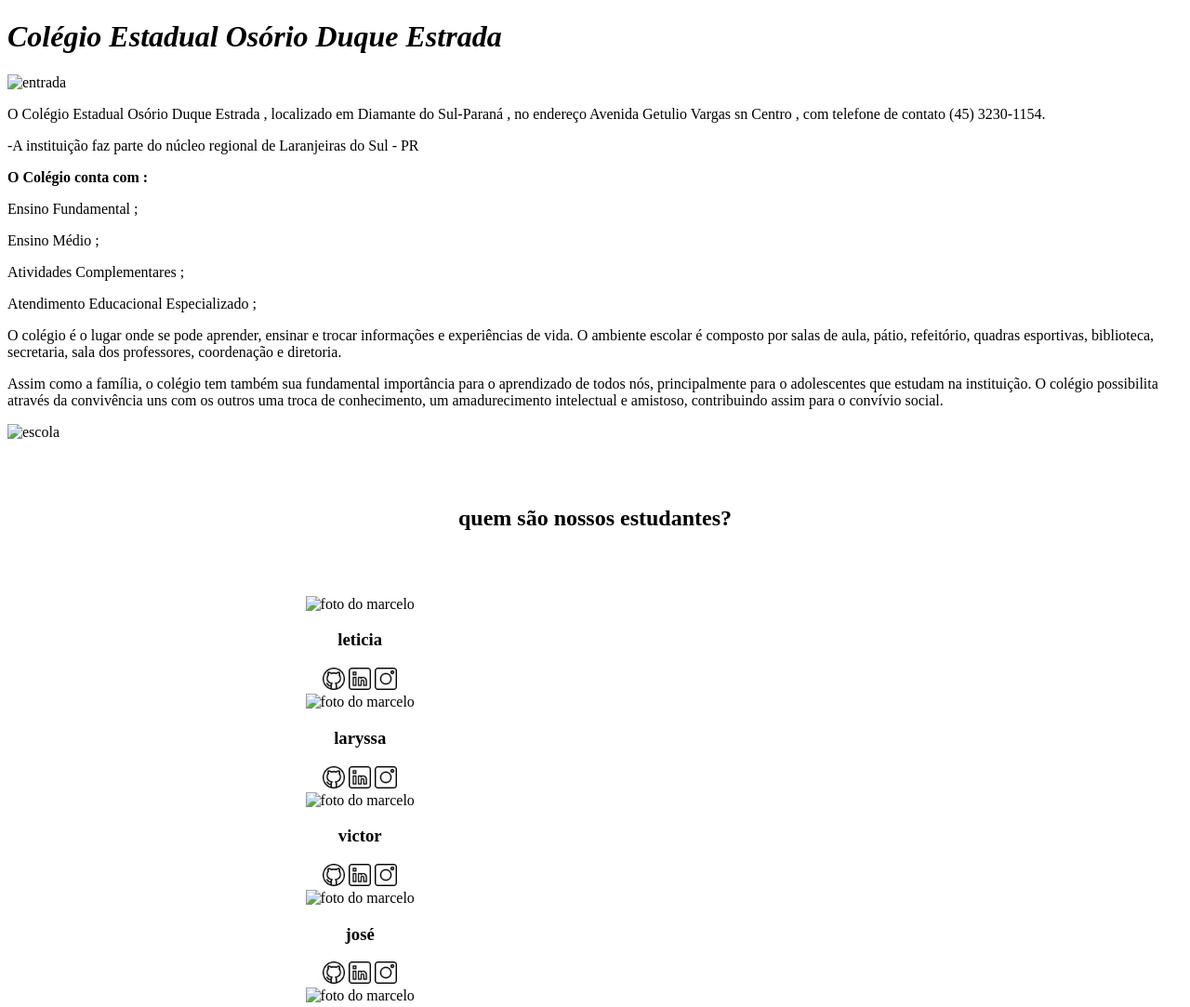
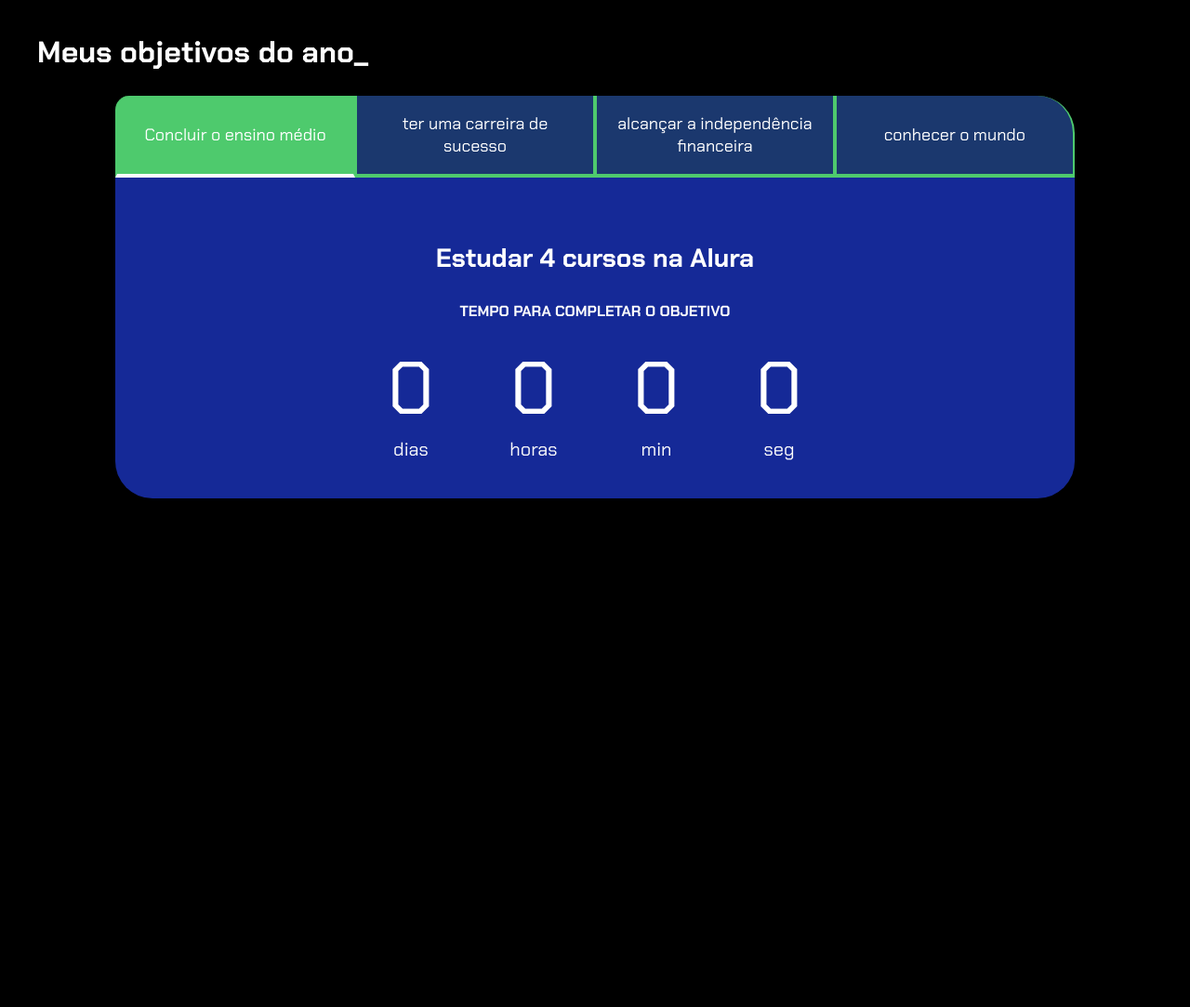
Before and after one commit to joaokauan2007/site-escola, a plain HTML site: page index.html in a window 1280 px wide. Shown: the top 1083 px of the page at 93% size. After the commit the page ends 800 px from the top, so only its background shows below. Drawn offline with Linux system fonts and the light colour scheme.

Commit message:
atualização 08/03/2024

```diff
--- a/index.html
+++ b/index.html
@@ -1,143 +1,116 @@
 <!DOCTYPE html>
-<html lang="en">
+<html lang="pt-br">
+
 <head>
     <meta charset="UTF-8">
-    <meta http-equiv="X-UA-Compatible" content="IE=edge">
     <meta name="viewport" content="width=device-width, initial-scale=1.0">
+    <title>Meus objetivos do ano</title>
     <link rel="stylesheet" href="style.css">
-    <title>Document</title>
 </head>
+
 <body>
+    <section class="conteudo-principal">
+        <h2 class="titulo-principal">Meus objetivos do ano<span>_</span></h2>
+        <div class="conteudo">
+            <div class="botoes">
+                <button class="botao ativo">Concluir o ensino médio</button>
+                <button class="botao">ter uma carreira de sucesso</button>
+                <button class="botao">alcançar a independência financeira</button>
+                <button class="botao">conhecer o mundo</button>
+            </div>
+            <div class="abas-textos">
+                <div class="aba-conteudo ativo">
+                    <h3 class="aba-conteudo-titulo-principal">Estudar 4 cursos na Alura</h3>
+                    <h4 class="aba-conteudo-titulo-secundario">Tempo para completar o objetivo</h4>
+                    <div class="contador">
+                        <div class="contador-digito">
+                            <p class="contador-digito-numero" id="dias0"></p>
+                            <p class="contador-digito-texto">dias</p>
+                        </div>
+                        <div class="contador-digito">
+                            <p class="contador-digito-numero" id="horas0"></p>
+                            <p class="contador-digito-texto">horas</p>
+                        </div>
+                        <div class="contador-digito">
+                            <p class="contador-digito-numero" id="min0"></p>
+                            <p class="contador-digito-texto">min</p>
+                        </div>
+                        <div class="contador-digito">
+                            <p class="contador-digito-numero" id="seg0"></p>
+                            <p class="contador-digito-texto">seg</p>
+                        </div>
+                    </div>
+                </div>
+                <div class="aba-conteudo">
+                    <h3 class="aba-conteudo-titulo-principal">Concluir o ensino médio</h3>
+                    <h4 class="aba-conteudo-titulo-secundario">Tempo para completar o objetivo</h4>
+                    <div class="contador">
+                        <div class="contador-digito">
+                            <p class="contador-digito-numero" id="dias1"></p>
+                            <p class="contador-digito-texto">dias</p>
+                        </div>
+                        <div class="contador-digito">
+                            <p class="contador-digito-numero" id="horas1"></p>
+                            <p class="contador-digito-texto">horas</p>
+                        </div>
+                        <div class="contador-digito">
+                            <p class="contador-digito-numero" id="min1"></p>
+                            <p class="contador-digito-texto">min</p>
+                        </div>
+                        <div class="contador-digito">
+                            <p class="contador-digito-numero" id="seg1"></p>
+                            <p class="contador-digito-texto">seg</p>
+                        </div>
+                    </div>
+                </div>
+                <div class="aba-conteudo">
+                    <h3 class="aba-conteudo-titulo-principal">Criar um portfolio com os meus 3 melhores projetos</h3>
+                    <h4 class="aba-conteudo-titulo-secundario">Tempo para completar o objetivo</h4>
+                    <div class="contador">
+                        <div class="contador-digito">
+                            <p class="contador-digito-numero" id="dias2"></p>
+                            <p class="contador-digito-texto">dias</p>
+                        </div>
+                        <div class="contador-digito">
+                            <p class="contador-digito-numero" id="horas2"></p>
+                            <p class="contador-digito-texto">horas</p>
+                        </div>
+                        <div class="contador-digito">
+                            <p class="contador-digito-numero" id="min2"></p>
+                            <p class="contador-digito-texto">min</p>
+                        </div>
+                        <div class="contador-digito">
+                            <p class="contador-digito-numero" id="seg2"></p>
+                            <p class="contador-digito-texto">seg</p>
+                        </div>
+                    </div>
+                </div>
+                <div class="aba-conteudo">
+                    <h3 class="aba-conteudo-titulo-principal">Atualizar meu curriculo com os certificados da Alura</h3>
+                    <h4 class="aba-conteudo-titulo-secundario">Tempo para completar o objetivo</h4>
+                    <div class="contador">
+                        <div class="contador-digito">
+                            <p class="contador-digito-numero" id="dias3"></p>
+                            <p class="contador-digito-texto">dias</p>
+                        </div>
+                        <div class="contador-digito">
+                            <p class="contador-digito-numero" id="horas3"></p>
+                            <p class="contador-digito-texto">horas</p>
+                        </div>
+                        <div class="contador-digito">
+                            <p class="contador-digito-numero" id="min3"></p>
+                            <p class="contador-digito-texto">min</p>
+                        </div>
+                        <div class="contador-digito">
+                            <p class="contador-digito-numero" id="seg3"></p>
+                            <p class="contador-digito-texto">seg</p>
+                        </div>
+                    </div>
+                </div>
+            </div>
+        </div>
+    </section>
+    <script src="main.js"></script>
+</body>
 
-   <header> <h1><em>Colégio Estadual Osório Duque Estrada</em></h1></header>
-   <header class=”cabecalho”></header>
-   <img src="entrada.jpeg" alt="entrada">
-   <ul class=”cabecalho-lista-item”></ul>
-    <p> O Colégio Estadual Osório Duque Estrada , localizado em
-        Diamante do Sul-Paraná , no endereço Avenida Getulio Vargas sn Centro , com telefone de contato (45) 3230-1154.</p>
-
-<p> -A instituição faz parte do núcleo regional de Laranjeiras do Sul - PR</p>
-    <p><strong>O Colégio conta com :</strong></p>
-       <p> Ensino Fundamental ;</p>
-        <p>Ensino Médio ;</p>
-        <p>Atividades Complementares ;</p>
-        <p>Atendimento Educacional Especializado ;</p>
-
-    <p>  O colégio é o lugar onde se pode aprender, ensinar e trocar informações e experiências de vida.
-        O ambiente escolar é composto por salas de aula, pátio, refeitório, quadras esportivas, biblioteca, secretaria, sala dos professores, coordenação e diretoria.</p>
-          <p>Assim como a família, o colégio tem também sua fundamental importância para o aprendizado de todos nós, principalmente para o adolescentes que estudam na instituição. O colégio possibilita através da convivência uns com os outros uma troca de conhecimento, um amadurecimento intelectual e amistoso, contribuindo assim para o convívio social.</p>
-    </div>
-    <img class="escola-imagem"  src="formula-bro.png"  alt="escola">
-</section>
-<section class="estudante">
-    <h2 class="estudante-titulo">quem são nossos estudantes?</h2>
-    <div class="estudante-todos">
-    <span></span>
-    <div class="estudante-div">
-    <img class="estudante-imagem" src="leticia.png" alt="foto do marcelo">
-    <h3 class="estudante-nome">leticia</h3>
-    <img class="estudante-icone" src="github.png" alt="icone github">
-    <img class="estudante-icone" src="linkedin.png" alt="icone link">
-    <img class="estudante-icone" src="instagram.png" alt="icone insta">
-
-    <div class="estudante-div">
-        <img class="estudante-imagem" src="laryssa.jpg" alt="foto do marcelo">
-        <h3 class="estudante-nome">laryssa</h3>
-        <img class="estudante-icone" src="github.png" alt="icone github">
-        <img class="estudante-icone" src="linkedin.png" alt="icone link">
-        <img class="estudante-icone" src="instagram.png" alt="icone insta">
-
-        <div class="estudante-div">
-            <img class="estudante-imagem" src="VITINHO.png" alt="foto do marcelo">
-            <h3 class="estudante-nome">victor</h3>
-            <img class="estudante-icone" src="github.png" alt="icone github">
-            <img class="estudante-icone" src="linkedin.png" alt="icone link">
-            <img class="estudante-icone" src="instagram.png" alt="icone insta">
-
-            <div class="estudante-div">
-                <img class="estudante-imagem" src="jose.jpg" alt="foto do marcelo">
-                <h3 class="estudante-nome">josé</h3>
-                <img class="estudante-icone" src="github.png" alt="icone github">
-                <img class="estudante-icone" src="linkedin.png" alt="icone link">
-                <img class="estudante-icone" src="instagram.png" alt="icone insta">
-
-                <div class="estudante-div">
-                    <img class="estudante-imagem" src="monique.jpg" alt="foto do marcelo">
-                    <h3 class="estudante-nome">monique</h3>
-                    <img class="estudante-icone" src="github.png" alt="icone github">
-                    <img class="estudante-icone" src="linkedin.png" alt="icone link">
-                    <img class="estudante-icone" src="instagram.png" alt="icone insta">
-
-                    <div class="estudante-div">
-                        <img class="estudante-imagem" src="7E29FB47-D9BA-4F02-8A9B-8DD0A009A86A.JPG" alt="foto do marcelo">
-                        <h3 class="estudante-nome">rafael</h3>
-                        <img class="estudante-icone" src="github.png" alt="icone github">
-                        <img class="estudante-icone" src="linkedin.png" alt="icone link">
-                        <img class="estudante-icone" src="instagram.png" alt="icone insta">
-
-                        <div class="estudante-div">
-                            <img class="estudante-imagem" src="IMG_20221124_082855_253.jpg" alt="foto do marcelo">
-                            <h3 class="estudante-nome">gabriele</h3>
-                            <img class="estudante-icone" src="github.png" alt="icone github">
-                            <img class="estudante-icone" src="linkedin.png" alt="icone link">
-                            <img class="estudante-icone" src="instagram.png" alt="icone insta">
-
-                            <div class="estudante-div">
-                                <img class="estudante-imagem" src="IMG-20230624-WA0023.jpg" alt="foto do marcelo">
-                                <h3 class="estudante-nome">gustavo</h3>
-                                <img class="estudante-icone" src="github.png" alt="icone github">
-                                <img class="estudante-icone" src="linkedin.png" alt="icone link">
-                                <img class="estudante-icone" src="instagram.png" alt="icone insta">
-
-                                <div class="estudante-div">
-                                    <img class="estudante-imagem" src="guilindo.jpg" alt="foto do marcelo">
-                                    <h3 class="estudante-nome">guilherme</h3>
-                                    <img class="estudante-icone" src="github.png" alt="icone github">
-                                    <img class="estudante-icone" src="linkedin.png" alt="icone link">
-                                    <img class="estudante-icone" src="instagram.png" alt="icone insta">
-
-                                    <div class="estudante-div">
-                                        <img class="estudante-imagem" src="THAYS.jpg" alt="foto do marcelo">
-                                        <h3 class="estudante-nome">thais</h3>
-                                        <img class="estudante-icone" src="github.png" alt="icone github">
-                                        <img class="estudante-icone" src="linkedin.png" alt="icone link">
-                                        <img class="estudante-icone" src="instagram.png" alt="icone insta">
-
-                                        <div class="estudante-div">
-                                            <img class="estudante-imagem" src="unnamed.png" alt="foto do marcelo">
-                                            <h3 class="estudante-nome">kawã</h3>
-                                            <img class="estudante-icone" src="github.png" alt="icone github">
-                                            <img class="estudante-icone" src="linkedin.png" alt="icone link">
-                                            <img class="estudante-icone" src="instagram.png" alt="icone insta">
-
-                                            <div class="estudante-div">
-                                                <img class="estudante-imagem" src="perfil.jpg" alt="foto do marcelo">
-                                                <h3 class="estudante-nome">taty</h3>
-                                                <img class="estudante-icone" src="github.png" alt="icone github">
-                                                <img class="estudante-icone" src="linkedin.png" alt="icone link">
-                                                <img class="estudante-icone" src="instagram.png" alt="icone insta">
-
-                                                <div class="estudante-div">
-                                                    <img class="estudante-imagem" src="perfil.png" alt="foto do marcelo">
-                                                    <h3 class="estudante-nome">aline</h3>
-                                                    <img class="estudante-icone" src="github.png" alt="icone github">
-                                                    <img class="estudante-icone" src="linkedin.png" alt="icone link">
-                                                    <img class="estudante-icone" src="instagram.png" alt="icone insta">
-
-                                                    <div class="estudante-div">
-                                                        <img class="estudante-imagem" src="unnamed.jpg" alt="foto do marcelo">
-                                                        <h3 class="estudante-nome">tacy</h3>
-                                                        <img class="estudante-icone" src="github.png" alt="icone github">
-                                                        <img class="estudante-icone" src="linkedin.png" alt="icone link">
-                                                        <img class="estudante-icone" src="instagram.png" alt="icone insta">
-
-
-
-
-
-
-    </div>
-
-</section>
-</body>
 </html>
--- /dev/null
+++ b/main.js
@@ -0,0 +1,58 @@
+const botoes = document.querySelectorAll(".botao");
+const textos = document.querySelectorAll(".aba-conteudo");
+
+for (let i = 0; i < botoes.length; i++) {
+    botoes[i].onclick = function () {
+
+        for (let j = 0; j < botoes.length; j++) {
+            botoes[j].classList.remove("ativo");
+            textos[j].classList.remove("ativo");
+        }
+
+        botoes[i].classList.add("ativo");
+        textos[i].classList.add("ativo");
+    }
+}
+
+const contadores = document.querySelectorAll(".contador");
+const tempoObjetivo1 = new Date("2023-10-05T00:00:00");
+const tempoObjetivo2 = new Date("2023-12-05T00:00:00");
+const tempoObjetivo3 = new Date("2023-12-30T00:00:00");
+const tempoObjetivo4 = new Date("2024-02-01T00:00:00");
+
+const tempos = [tempoObjetivo1,tempoObjetivo2,tempoObjetivo3,tempoObjetivo4];
+
+
+function calculaTempo(tempoObjetivo) {
+    let tempoAtual = new Date();
+    let tempoFinal = tempoObjetivo - tempoAtual;
+    let segundos = Math.floor(tempoFinal / 1000);
+    let minutos = Math.floor(segundos / 60);
+    let horas = Math.floor(minutos / 60);
+    let dias = Math.floor(horas / 24);
+
+    segundos %= 60;
+    minutos %= 60;
+    horas %= 24;
+    if (tempoFinal > 0){
+        return [dias,horas,minutos,segundos];
+    } else {
+        return [0,0,0,0];
+    }
+}
+
+function atualizaCronometro(){
+    for (let i=0; i<contadores.length;i++){
+        document.getElementById("dias"+i).textContent = calculaTempo(tempos[i])[0];
+        document.getElementById("horas"+i).textContent = calculaTempo(tempos[i])[1];
+        document.getElementById("min"+i).textContent = calculaTempo(tempos[i])[2];
+        document.getElementById("seg"+i).textContent = calculaTempo(tempos[i])[3];
+    }
+}
+
+function comecaCronometro(){
+    atualizaCronometro();
+    setInterval(atualizaCronometro,1000);
+}
+
+comecaCronometro();
--- a/style.css
+++ b/style.css
@@ -1,56 +1,128 @@
+@import url('https://fonts.googleapis.com/css2?family=Chakra+Petch:wght@400;700&display=swap');
 
-.body{
-    font-family: poppins;
+:root {
+    --cor-de-fundo: #000000;
+    --verde: #fcfcfc;
+    --branco: #ffffff;
+    --botao-ativo: #4eca6d;
+    --botao-inativo: rgba(55, 113, 219, 0.5);
+    --texto-fundo: rgb(21, 41, 151);
+}
+
+body {
+    background-color: var(--cor-de-fundo);
+    color: var(--branco);
+    font-family: 'Chakra Petch', sans-serif;
 }
 
 
-.cabecalho-imagem{
-     width: 20px;
-}
-    .cabecalho-lista-item{
-    display: inline-block;
-    margin: 0 16px;
-    font-size: 24px;
+.conteudo-principal {
+    display: flex;
+    flex-direction: column;
+    justify-content: center;
+    align-items: center;
+    max-width: 1200px;
+    width: 100%;
+    margin: 0 auto;
 }
 
-.escola-imagem{
-    width: 25%;
+.titulo-principal {
+    text-align: left;
+    width: 100%;
+    font-size: 32px;
 }
 
-.escola{
-    background-image: linear-gradient(#210253,#4EBFE9);
-    color: white;
-    display: flex;
+.titulo-principal span {
+    color: var(--verde);
 }
 
-.escola-div-conteudo{
-    width: 35px;
+
+.botao {
+    font-family: 'Chakra Petch', sans-serif;
+    background-color: var(--botao-inativo);
+    color: var(--branco);
+    display: flex;
+    justify-content: center;
+    padding: 1em;
+    font-size: 18px;
+    align-items: center;
+    width: 100%;
+    border-bottom: 4px solid var(--botao-ativo);
+    border-left: 2px solid var(--botao-ativo);
+    border-right: 2px solid var(--botao-ativo);
+    border-top: none;
 }
 
-.estudante-imagem{
-    width: 120%px;
+.botao:first-child {
+    border-radius: 40px 40px 0 0;
 }
 
-.estudante-icone{
-    width: 24px;
+.botoes {
+    display: block;
 }
 
-.estudante-div{
+.botao.ativo{
+    background-color: var(--botao-ativo);
+    border-bottom: 4px solid var(--verde);
+}
+
+.abas-textos{
+    background-color: var(--texto-fundo);
+    padding: 40px;
+    border-radius: 0 0 40px 40px;
+}
+.aba-conteudo.ativo{
+    display:block;
+}
+
+.aba-conteudo{
+    display: none;
+}
+
+.aba-conteudo-titulo-principal{
+    font-size: 28px;
     text-align: center;
 }
-
-.escola-imagem{
+.aba-conteudo-titulo-secundario{
     text-align: center;
-    width: 25%;
+    color: var(--verde);
+    text-transform: uppercase;
 }
 
-.estudante-titulo{
+.contador{
+    display:flex;
+    justify-content: center;
+    flex-wrap: wrap;
+}
+.contador-digito{
+    padding: 0 16px;
     text-align: center;
-    padding: 50px 0;
+    min-width: 100px;
 }
 
-.estudante-todos{
-    display: grid;
-    grid-template-columns: 20% 20% 20% 20% 20%;
+.contador-digito-numero{
+    font-size: 80px;
+    margin: 0;
 
 }
+
+.contador-digito-texto{
+    color: var(--verde);
+    font-size: 20px;
+    margin: 0;
+
+}
+
+@media screen and (min-width: 768px) {
+    .botoes {
+        display: flex;
+    }
+
+    .botao:first-child {
+        border-radius: 15px 0 0 0;
+    }
+
+    .botao:last-child {
+        border-radius: 0 40px 0 0;
+    }
+}
```
Also changed, not shown: 1 other file.
